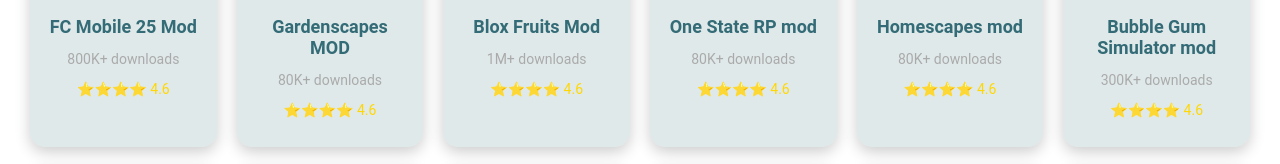
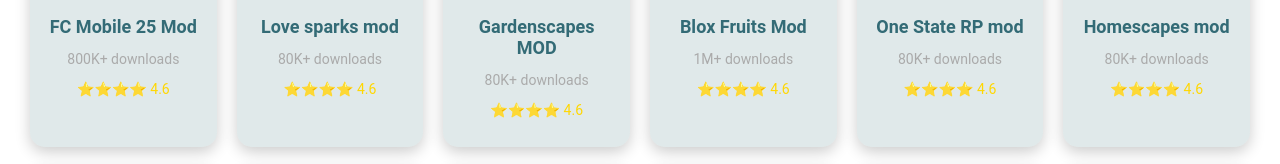
Before and after one commit to ayoub-drf/m, a website: page index.html in a window 1280 px wide. Shown: the part 420-584 px from the top of the page. Drawn offline with Linux system fonts and the light colour scheme.

Commit message:
Update index.html

```diff
--- a/index.html
+++ b/index.html
@@ -29,6 +29,12 @@
                 <img src="https://findapkmods.com/assets/img/app_images/7sl0V3i/f3d1670e-319c-4135-81f4-ff6dc4c866f6.jpg" alt="FC Mobile 25 Mod">
                 <h3>FC Mobile 25 Mod</h3>
                 <p>800K+ downloads</p>
+                <p class="rating">⭐⭐⭐⭐ 4.6</p>
+            </div>
+            <div class="game-card" onclick="showModal('Love sparks mod', 'https://play-lh.googleusercontent.com/Kh4FQjqIn_L9xcHAxu9Z8htSE1_yoPn31llg-JmrGHndQWqshCUyHE5xN2FN8PmYYXI=w240-h480-rw', '80K+ downloads', '4.6')">
+                <img src="https://play-lh.googleusercontent.com/Kh4FQjqIn_L9xcHAxu9Z8htSE1_yoPn31llg-JmrGHndQWqshCUyHE5xN2FN8PmYYXI=w240-h480-rw" alt="Love sparks mod">
+                <h3>Love sparks mod</h3>
+                <p>80K+ downloads</p>
                 <p class="rating">⭐⭐⭐⭐ 4.6</p>
             </div>
             <div class="game-card" onclick="showModal('Gardenscapes MOD', 'https://play-lh.googleusercontent.com/MI0aupX4o-83J3FhZILVyrl7WMnBVF9AiMghexepstdhSV6JnaTMgd18YvuFuFdKxBU=s48-rw', '80K+ downloads', '4.6')">
```
